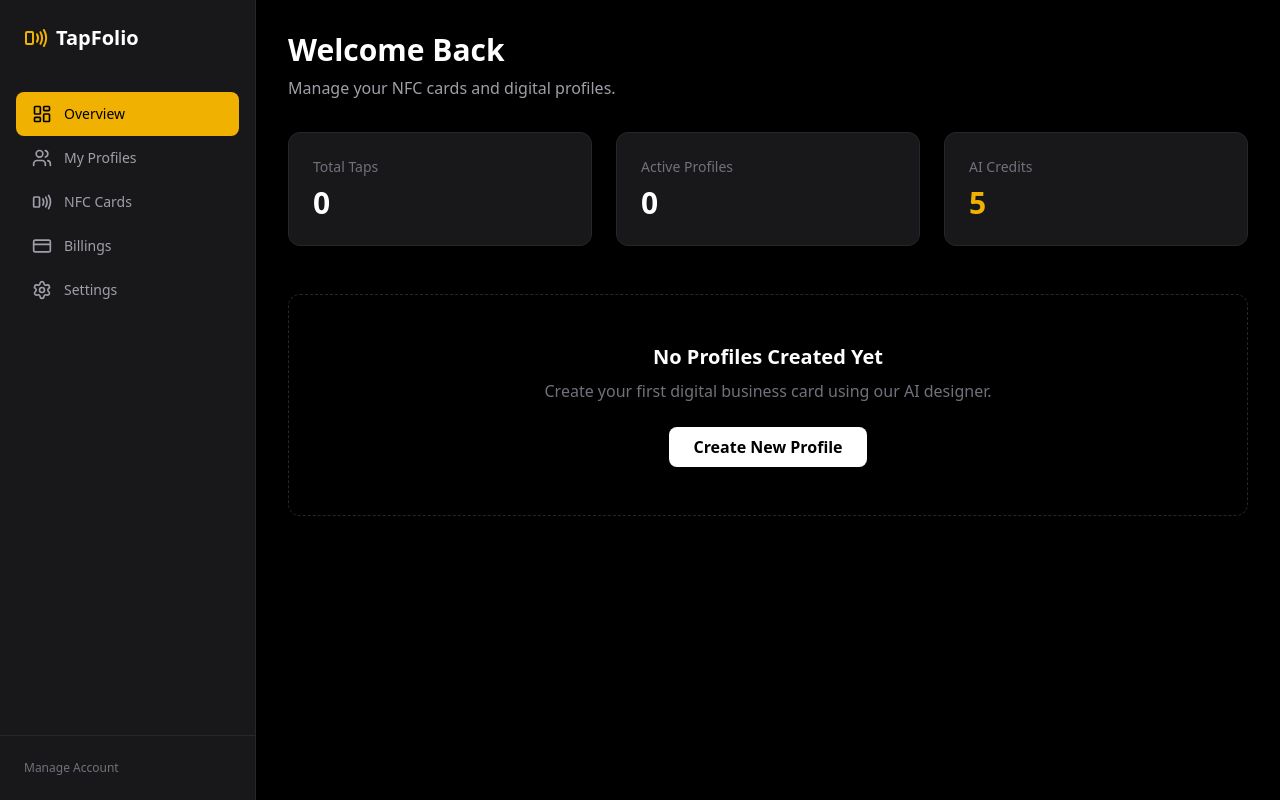
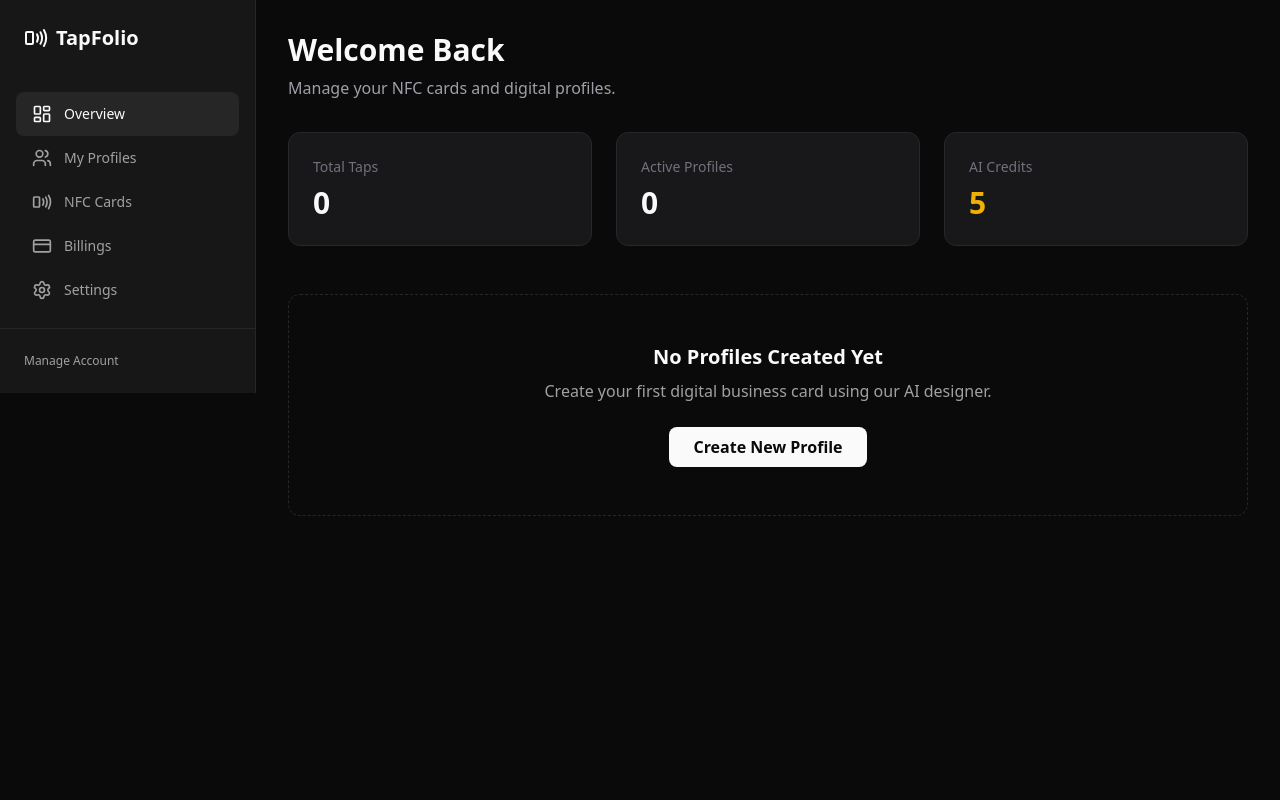
Before and after one commit to chrisraro/connecta, a Next.js app: page /dashboard in a window 1280 px wide. Built offline with nearby package versions, Linux system fonts and the light colour scheme; no server answers.

Commit message:
Fixed errors and modified configuration

```diff
--- a/app/dashboard/layout.tsx
+++ b/app/dashboard/layout.tsx
@@ -1,18 +1,17 @@
 "use client";
 
-import { useMutation, useQuery } from "convex/react";
+import { useMutation } from "convex/react";
 import { api } from "@/convex/_generated/api";
 import { useUser } from "@clerk/nextjs";
-import { useEffect } from "react";
-// import { SidebarProvider, Sidebar, SidebarContent, SidebarHeader, SidebarMenu, SidebarMenuItem, SidebarMenuButton } from "@/components/ui/sidebar"; // Removed as not installed
+import { useEffect, useState } from "react";
 import { UserButton } from "@clerk/nextjs";
-import { LayoutDashboard, Users, CreditCard, Settings, SmartphoneNfc } from "lucide-react";
+import { LayoutDashboard, Users, CreditCard, Settings, SmartphoneNfc, Menu } from "lucide-react";
 import Link from "next/link";
 import { usePathname } from "next/navigation";
+import { Sheet, SheetContent, SheetTrigger } from "@/components/ui/sheet";
+import { Button } from "@/components/ui/button";
 
-// Placeholder for full sidebar component if not fully scaffolded by shadcn yet
-// creating a simple layout wrapper instead if sidebar is complex
-function DashboardSidebar() {
+function DashboardSidebar({ className, onLinkClick }: { className?: string, onLinkClick?: () => void }) {
     const pathname = usePathname();
 
     const menuItems = [
@@ -24,17 +23,17 @@ function DashboardSidebar() {
     ];
 
     return (
-        <aside className="w-64 bg-zinc-900 border-r border-zinc-800 hidden md:flex flex-col">
-            <div className="p-6 flex items-center gap-2 font-bold text-xl text-white">
-                <SmartphoneNfc className="text-yellow-500" />
-                <span>TapFolio</span>
+        <aside className={`flex flex-col h-full bg-sidebar border-r border-sidebar-border text-sidebar-foreground ${className}`}>
+            <div className="p-6 flex items-center gap-2 font-bold text-xl text-sidebar-primary">
+                <SmartphoneNfc className="text-primary" />
+                <span className="text-foreground">TapFolio</span>
             </div>
             <nav className="flex-1 px-4 space-y-2 py-4">
                 {menuItems.map((item) => {
                     const isActive = pathname === item.url;
                     return (
-                        <Link key={item.url} href={item.url}>
-                            <div className={`flex items-center gap-3 px-4 py-3 rounded-lg text-sm font-medium transition-colors ${isActive ? "bg-yellow-500 text-black" : "text-zinc-400 hover:text-white hover:bg-zinc-800"}`}>
+                        <Link key={item.url} href={item.url} onClick={onLinkClick}>
+                            <div className={`flex items-center gap-3 px-4 py-3 rounded-lg text-sm font-medium transition-colors ${isActive ? "bg-sidebar-accent text-sidebar-accent-foreground" : "text-muted-foreground hover:bg-sidebar-accent/50 hover:text-sidebar-foreground"}`}>
                                 <item.icon className="h-5 w-5" />
                                 {item.title}
                             </div>
@@ -42,10 +41,10 @@ function DashboardSidebar() {
                     );
                 })}
             </nav>
-            <div className="p-6 border-t border-zinc-800">
+            <div className="p-6 border-t border-sidebar-border">
                 <div className="flex items-center gap-3">
                     <UserButton />
-                    <div className="text-xs text-zinc-500">
+                    <div className="text-xs text-muted-foreground">
                         Manage Account
                     </div>
                 </div>
@@ -61,6 +60,7 @@ export default function DashboardLayout({
 }) {
     const { user, isLoaded } = useUser();
     const syncUser = useMutation(api.users.syncUser);
+    const [isMobileOpen, setIsMobileOpen] = useState(false);
 
     useEffect(() => {
         if (isLoaded && user) {
@@ -73,18 +73,33 @@ export default function DashboardLayout({
     }, [isLoaded, user, syncUser]);
 
     return (
-        <div className="flex min-h-screen bg-black text-white">
-            <DashboardSidebar />
-            <main className="flex-1 overflow-y-auto">
-                {/* Mobile Header */}
-                <div className="md:hidden p-4 border-b border-zinc-800 flex justify-between items-center bg-zinc-900">
+        <div className="flex min-h-screen bg-background text-foreground">
+            {/* Desktop Sidebar */}
+            <DashboardSidebar className="hidden md:flex w-64" />
+
+            <main className="flex-1 overflow-y-auto flex flex-col">
+                {/* Mobile Header with Sidebar Toggle */}
+                <div className="md:hidden p-4 border-b border-border flex justify-between items-center bg-sidebar">
                     <div className="flex items-center gap-2 font-bold text-lg">
-                        <SmartphoneNfc className="text-yellow-500" />
-                        TapFolio
+                        <Sheet open={isMobileOpen} onOpenChange={setIsMobileOpen}>
+                            <SheetTrigger asChild>
+                                <Button variant="ghost" size="icon" className="mr-2">
+                                    <Menu className="h-6 w-6" />
+                                </Button>
+                            </SheetTrigger>
+                            <SheetContent side="left" className="p-0 border-r border-sidebar-border w-72">
+                                <DashboardSidebar onLinkClick={() => setIsMobileOpen(false)} />
+                            </SheetContent>
+                        </Sheet>
+                        <span className="flex items-center gap-2">
+                            <SmartphoneNfc className="text-primary w-5 h-5" />
+                            TapFolio
+                        </span>
                     </div>
                     <UserButton />
                 </div>
-                <div className="p-8 max-w-7xl mx-auto">
+
+                <div className="flex-1 p-4 md:p-8 max-w-7xl mx-auto w-full">
                     {children}
                 </div>
             </main>
--- a/app/dashboard/page.tsx
+++ b/app/dashboard/page.tsx
@@ -1,3 +1,5 @@
+import Link from "next/link";
+
 export default function DashboardPage() {
     return (
         <div>
@@ -20,12 +22,14 @@ export default function DashboardPage() {
                 </div>
             </div>
 
-            <div className="mt-12 p-12 border border-dashed border-zinc-800 rounded-xl flex flex-col items-center justify-center text-center">
+            <div className="mt-12 p-12 border border-dashed border-border rounded-xl flex flex-col items-center justify-center text-center bg-card">
                 <h2 className="text-xl font-semibold mb-2">No Profiles Created Yet</h2>
-                <p className="text-zinc-500 max-w-md mb-6">Create your first digital business card using our AI designer.</p>
-                <button className="bg-white text-black px-6 py-2 rounded-lg font-bold hover:bg-gray-200">
-                    Create New Profile
-                </button>
+                <p className="text-muted-foreground max-w-md mb-6">Create your first digital business card using our AI designer.</p>
+                <Link href="/dashboard/builder">
+                    <button className="bg-primary text-primary-foreground px-6 py-2 rounded-lg font-bold hover:bg-primary/90 transition-colors">
+                        Create New Profile
+                    </button>
+                </Link>
             </div>
         </div>
     );
```
